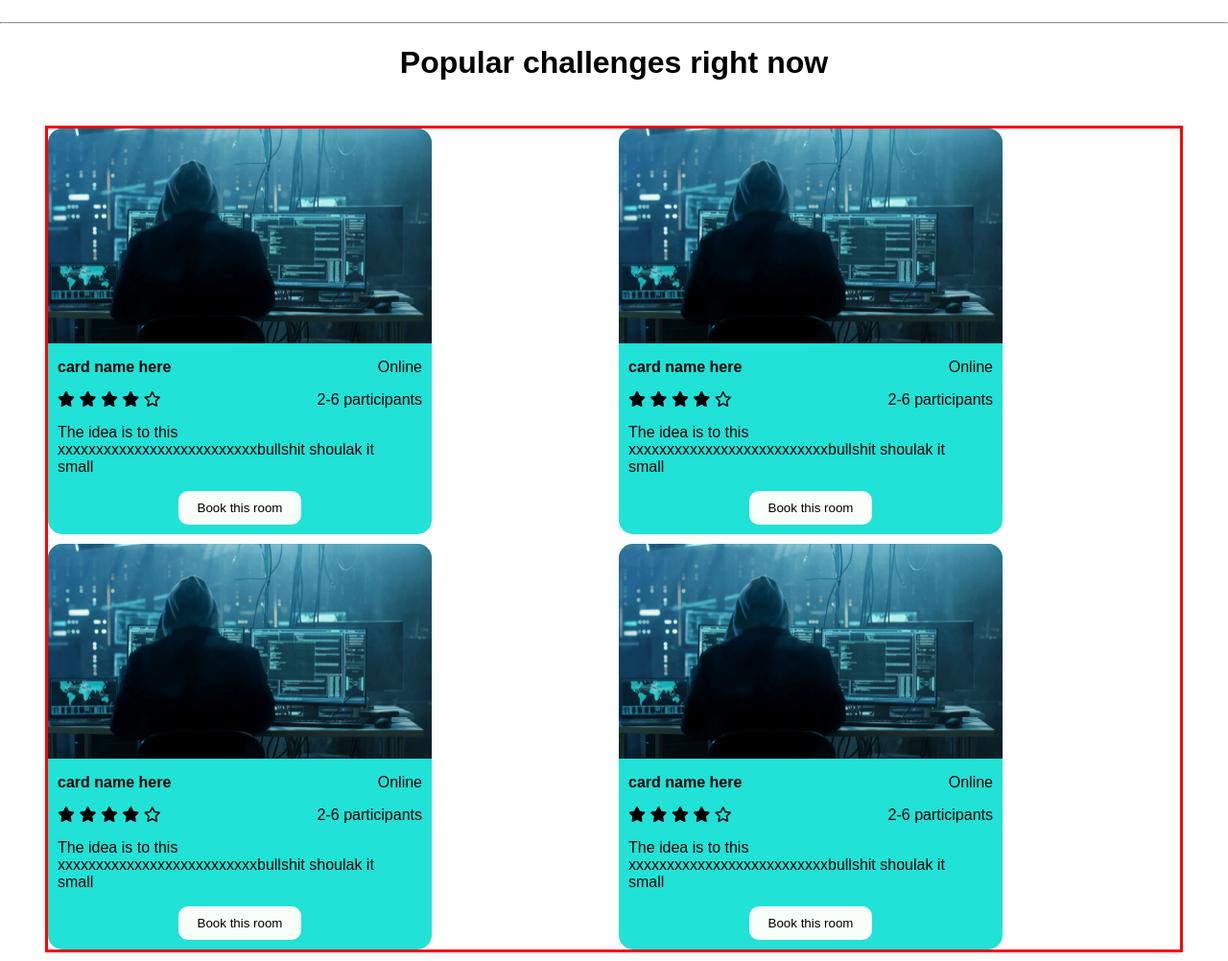
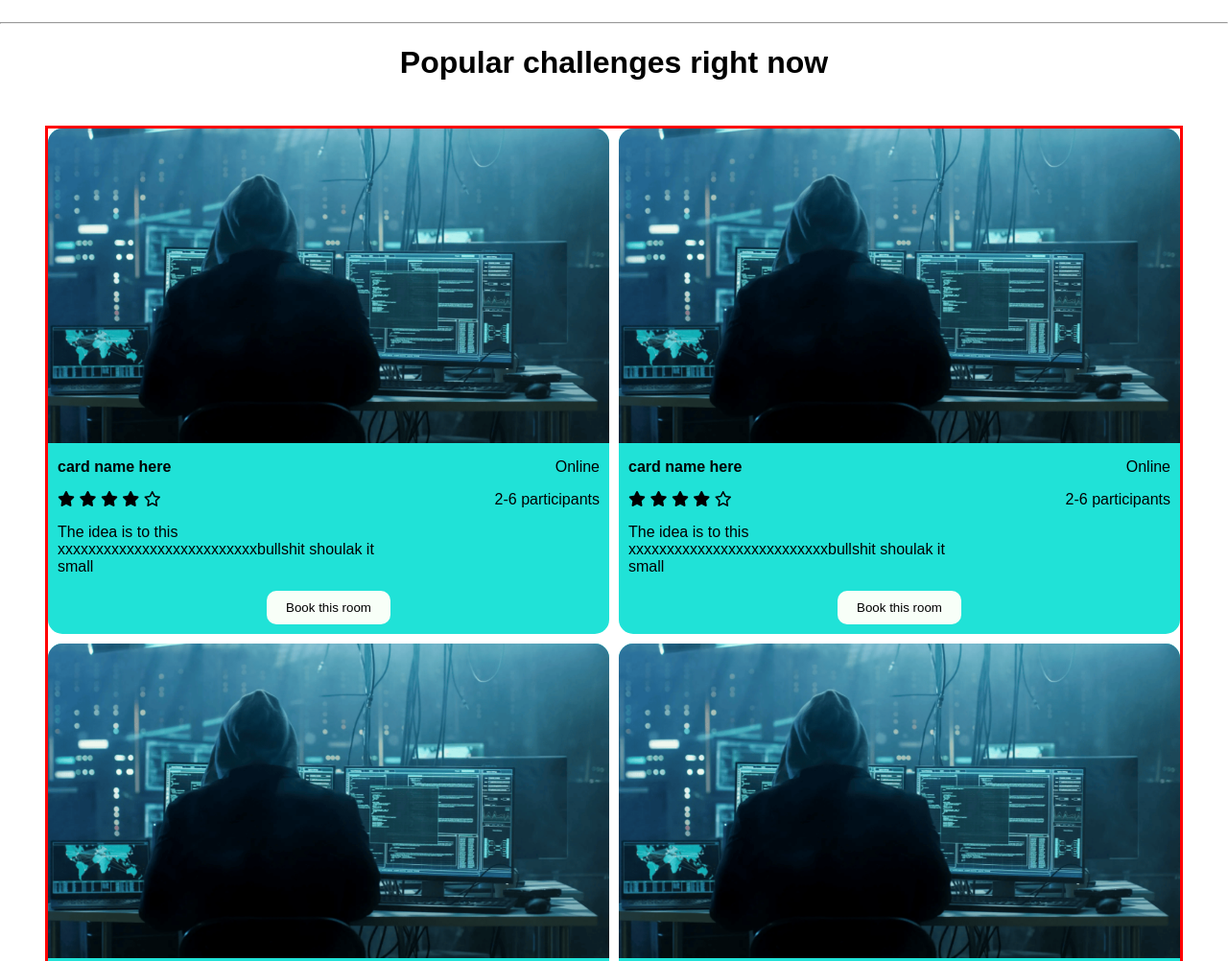
Before and after one commit to kikoDevv/ESC-DELUXE, a plain HTML site: page index.html in a window 1280 px wide. Shown: the part 1220-2222 px from the top of the page at 96% size. Drawn offline with Linux system fonts and the light colour scheme.

Commit message:
fixed the dynamic sizing for images

```diff
--- a/sections/body.scss
+++ b/sections/body.scss
@@ -13,7 +13,7 @@
 		overflow: hidden;
 		border-radius: 15px;
 		.cardImg{
-			max-width: 400px;
+			max-width: 100%;
 		}
 		.cardInfo{
 			padding: 0px 10px 10px 10px;
--- a/sections/header.scss
+++ b/sections/header.scss
@@ -87,6 +87,7 @@
 	.upperSection {
 		img {
 			max-width: 100%;
+			min-width: 100%;
 		}
 		.btnGroup {
 			display: flex;
```
Also changed, not shown: main.css, 1 other file.
